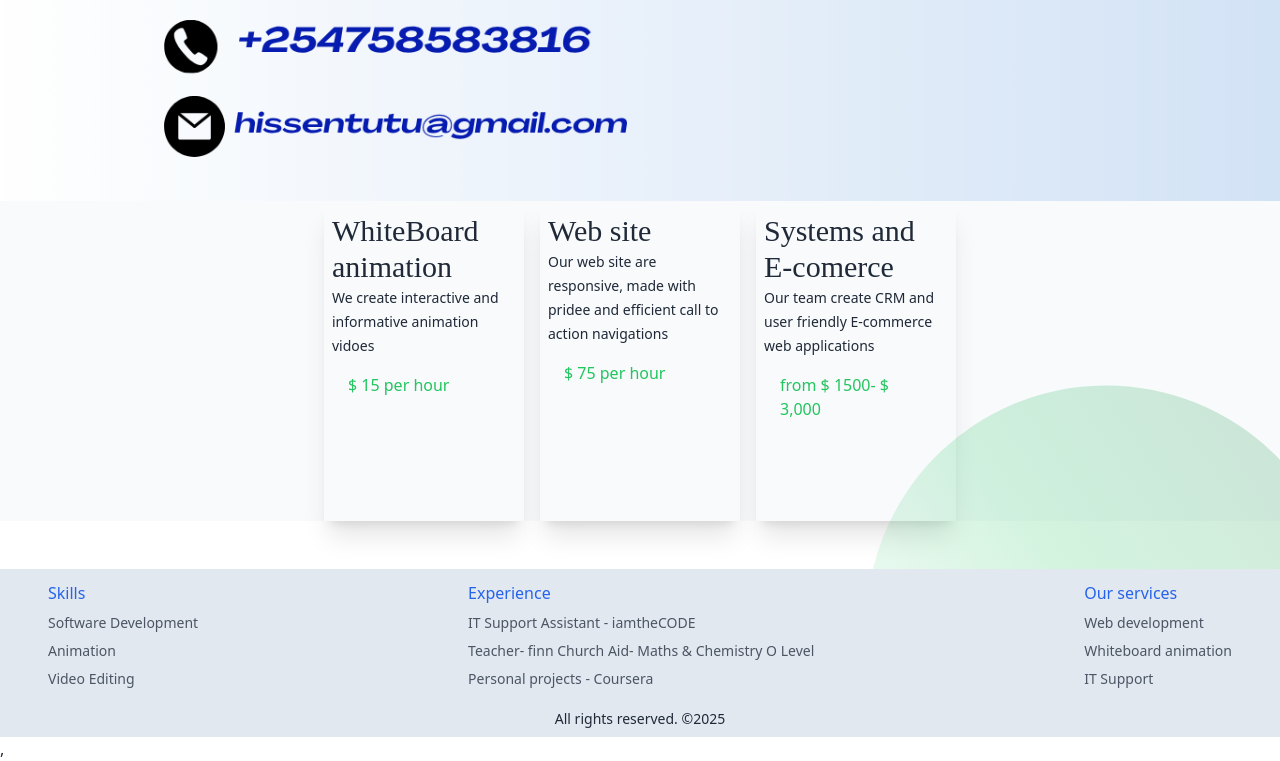
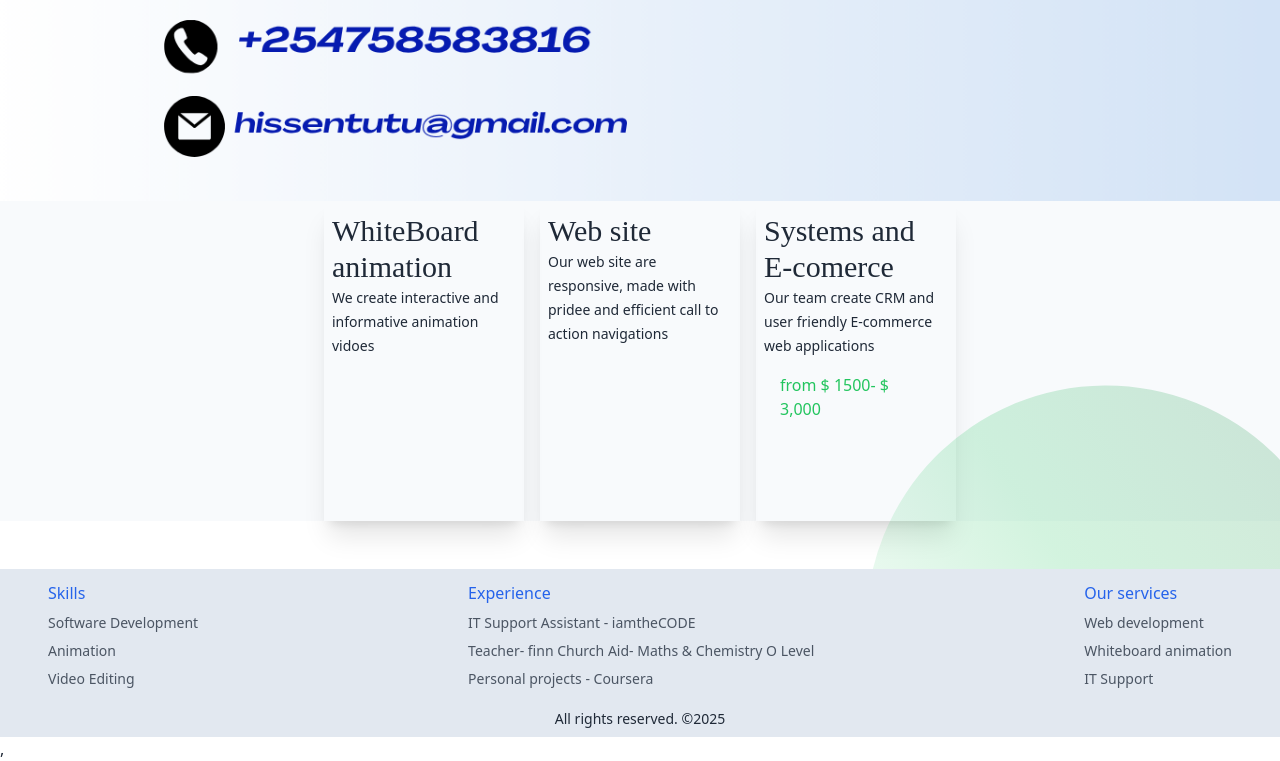
Before and after one commit to Hiss8n/Hill-Tamarind, a React (Vite) app in the folder front/: page /#/about in a window 1280 px wide. Shown: the part 567-1328 px from the top of the page. Built offline with nearby package versions, Linux system fonts and the light colour scheme.

Commit message:
remove prices

```diff
--- a/front/src/pages.jsx/AboutPage.jsx
+++ b/front/src/pages.jsx/AboutPage.jsx
@@ -12,13 +12,13 @@ export const AboutPage = () => {
       id:1,
       title:'WhiteBoard animation',
       description:'We create interactive and informative animation vidoes',
-      price:'$ 15 per hour'
+
     },
      {
       id:2,
       title:'Web site',
       description:'Our web site are responsive, made with pridee and efficient call to action navigations',
-      price:'$ 75 per hour'
+
     },
      {
       id:3,
```
